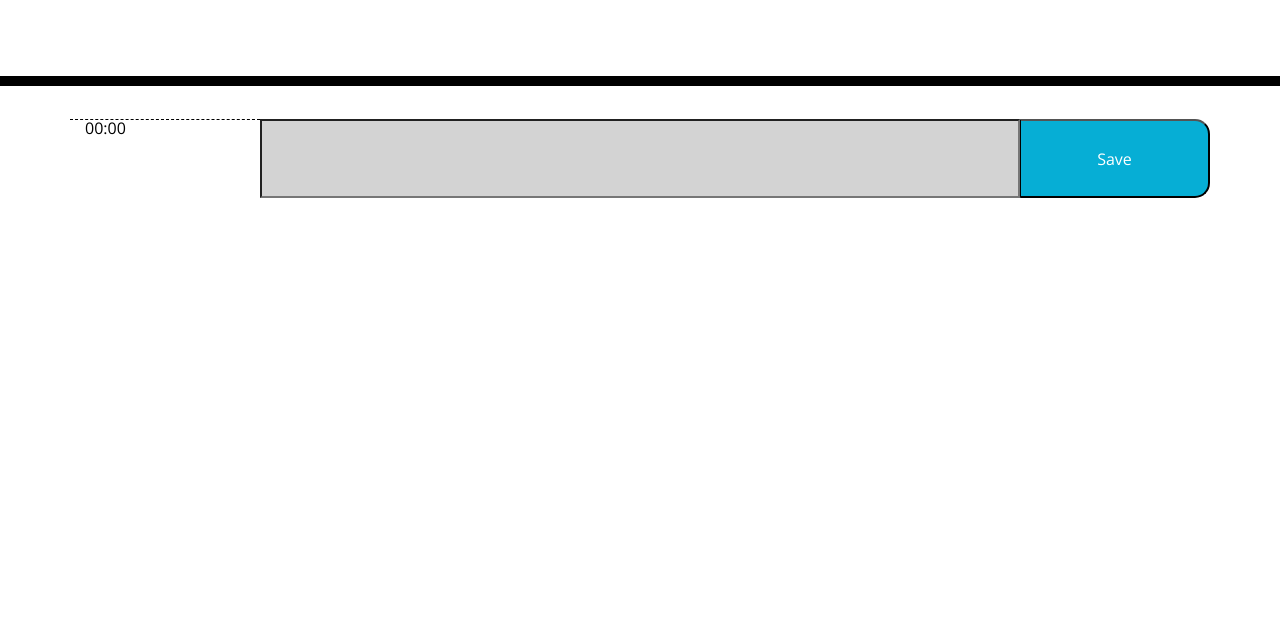
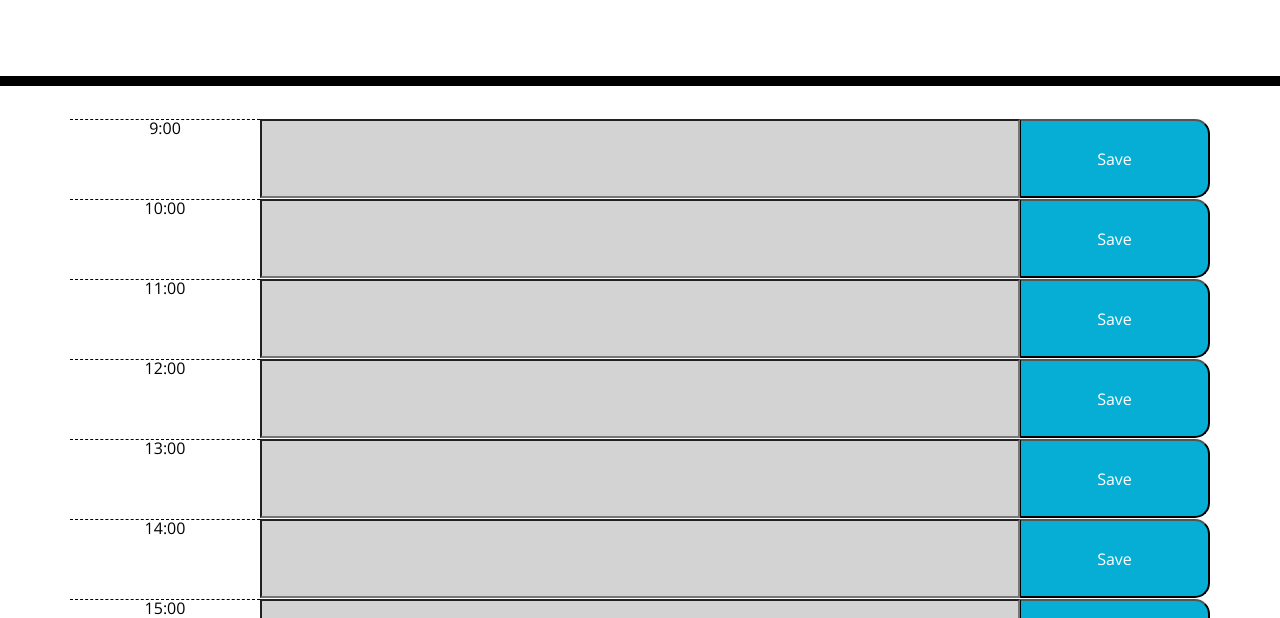
Before and after one commit to frye/day-planner, a plain HTML site: page index.html in a window 1280 px wide. Shown: the part 182-800 px from the top of the page. Drawn offline with nearby package versions, Linux system fonts and the light colour scheme.

Commit message:
Creating the timeblocks programmatically.

```diff
--- a/index.html
+++ b/index.html
@@ -30,11 +30,12 @@
     </header>
     <div class="container">
       <!-- Timeblocks go here -->
-      <section class="row">
-        <time class="col-xs-2 col-lg-2 col-md-2 hour">00:00</time>
+      <!-- Below section was used to play with the layout for single row.
+        <section class="row time-block">
+        <time class="col-2 hour">00:00</time>
         <input class="col-8 past" type="text" />
-        <button type="button" class="saveBtn col-xs-2 col-md-2 col-lg-2">Save</button>
-      </section>
+        <button type="button" class="saveBtn col-2">Save</button>
+      </section> -->
     </div>
 
     <script src="https://cdnjs.cloudflare.com/ajax/libs/jquery/3.2.1/jquery.min.js"></script>
--- a/js/script.js
+++ b/js/script.js
@@ -0,0 +1,33 @@
+const workDayFisrtH = 9 //9AM
+const workDayLastH = 17 //5PM
+
+var blockContainer = $('.container');
+
+
+// Use jQuery to create a time block
+var newTimeBlock = function (blockHour) {
+    var blockSection = $('<section>');
+    var blockTime = $('<time>');
+    var blockInput = $('<input>');
+    var blockButton = $('<button>');
+
+    blockSection.addClass('row time-block');
+
+    blockTime.text(blockHour);
+    blockTime.addClass('col-2 hour');
+
+    blockInput.addClass('col-8 past');
+
+    blockButton.text('Save');
+    blockButton.addClass('col-2 saveBtn')
+
+    blockSection.append(blockTime);
+    blockSection.append(blockInput);
+    blockSection.append(blockButton);
+
+    return blockSection;
+}
+
+for (var i = workDayFisrtH; i<= workDayLastH; i++) {
+    blockContainer.append(newTimeBlock(i + ':00'));
+}
```
